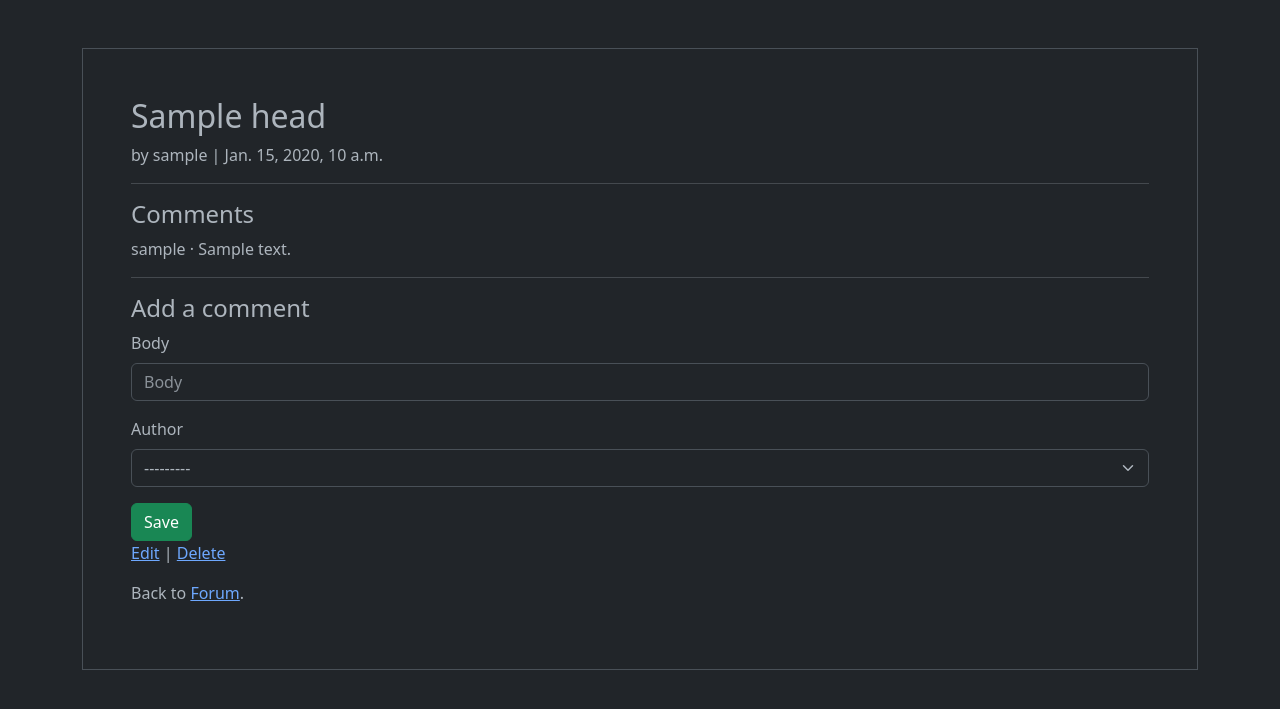
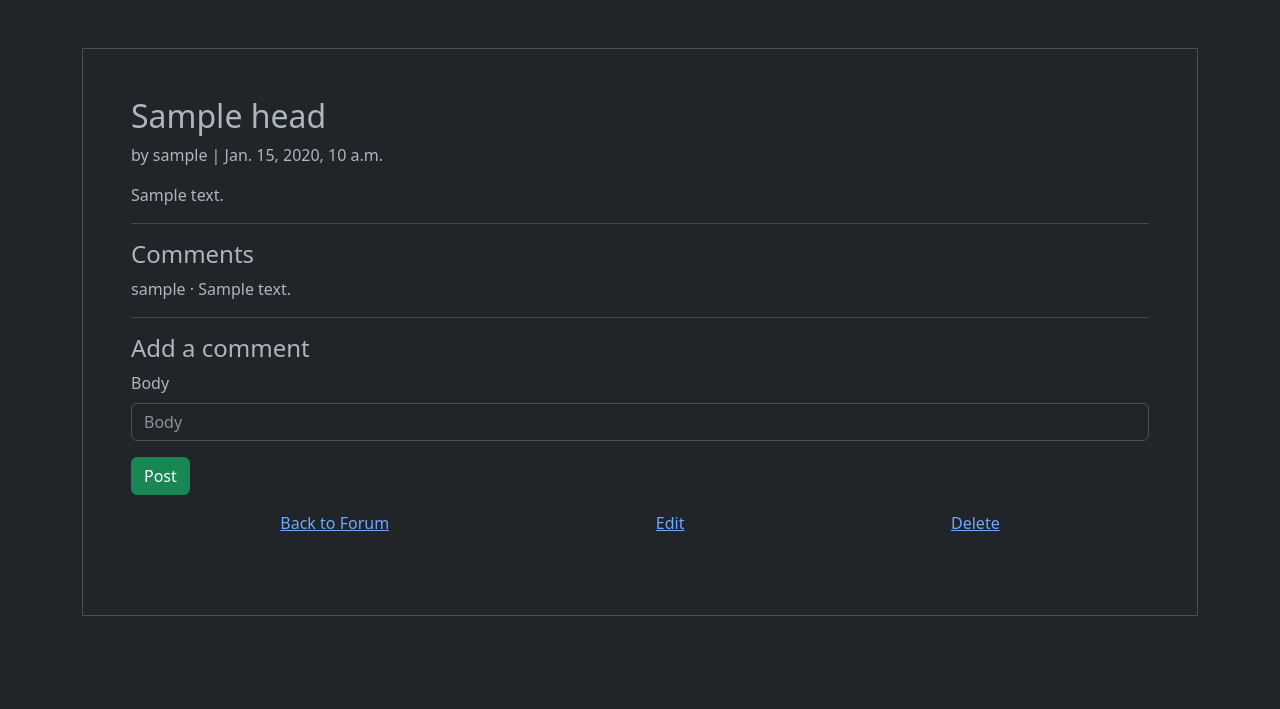
Before and after one commit to azamuddin30/MCJ-Project, a Django app: page /forums/1/ in a window 1280 px wide. Shown: the part 56-765 px from the top of the page. Run offline with Django 4.2, Linux system fonts and the light colour scheme; a user stored in the database is signed in; tables that the repository leaves empty hold one stand-in row (values such as "Sample post"); parts of the project's set-up code (start-up, migrations or seed data) failed here and were passed over; some libraries are stand-ins or nearby versions.

Commit message:
add forum,GUI, improve frontend esp navbar

```diff
--- a/forum/forms.py
+++ b/forum/forms.py
@@ -6,4 +6,4 @@ from .models import *
 class CommentForm(forms.ModelForm) :
     class Meta:
         model = Comment
-        fields = ("body", "author")
+        fields = ("body",)
--- a/forum/views.py
+++ b/forum/views.py
@@ -70,6 +70,7 @@ class CommentPost(SingleObjectMixin, FormView):
     def form_valid(self, form):
         comment = form.save(commit=False)
         comment.head = self.object
+        comment.author = self.request.user
         comment.save()
         return super().form_valid(form)
 
@@ -80,7 +81,7 @@ class CommentPost(SingleObjectMixin, FormView):
 class CommentDeleteView(LoginRequiredMixin, UserPassesTestMixin, DeleteView):
     model = Comment
     template_name = "forums/comment_delete.html"
-    success_url = reverse_lazy("forum_list")
+    success_url = reverse_lazy("head_list")
 
     def test_func(self):
         obj = self.get_object()
--- a/templates/forums/forum_detail.html
+++ b/templates/forums/forum_detail.html
@@ -6,7 +6,7 @@
 <div class="article-entry">
   <h2>{{ object.title }}</h2>
   <p>by {{ object.author }} | {{ object.date }}</p>
-  <p>{{ object.body }}</p>
+  <p>{{ object.description }}</p>
 </div>
 
 <hr>
@@ -16,14 +16,17 @@
 {% endfor %}
 <hr>
 
+<div class="">
 <h4>Add a comment</h4>
-  <form action="" method="post">{% csrf_token %}
-    {%bootstrap_form form%}
-    <button class="btn btn-success ml-2" type="submit">Save</button>
+  <form action="" method="post">
+    {% csrf_token %}
+    {%bootstrap_form form %}
+    <button class="btn btn-success ml-2" type="submit">Post</button>
   </form>
-
-<p><a href="{% url 'head_edit' head.pk %}">Edit</a> |
-  <a href="{% url 'head_delete' head.pk %}">Delete</a></p>
-<p>Back to <a href="{% url 'head_list' %}">Forum</a>.</p>
-
+</div>
+<div class="d-flex justify-content-around m-3">
+  <div><p><a href="{% url 'head_list' %}">Back to Forum</a></p></div>
+  <div><p><a href="{% url 'head_edit' head.pk %}">Edit</a></div>
+  <div><a href="{% url 'head_delete' head.pk %}">Delete</a></p></div>
+</div>
 {% endblock content %}
--- a/templates/forums/forum_new.html
+++ b/templates/forums/forum_new.html
@@ -4,7 +4,7 @@
 
 {% block content %}
 
-<h2>Edit Forum Head</h2>
+<h2>Create New Question</h2>
 <form method="post" class="container">
   {%csrf_token %}
   {%bootstrap_form form%}
--- a/templates/registration/signup.html
+++ b/templates/registration/signup.html
@@ -3,13 +3,14 @@
 
 
 {% block content %}
-<h2>Sign Up</h2>
+<h2 class="container">Sign Up</h2>
 <form method="post" class="container">
   {%csrf_token %}
   {%bootstrap_form form%}
 
   {%bootstrap_button button_type="reset" content="Reset"%}
   {%bootstrap_button button_type="submit" content="OK"%}
+
 </form>
 <hr>
 <div class="container"><a href="{% url 'home' %}" class="btn btn-primary">Back to Home</a></div>
--- a/templates/registration/signup_team.html
+++ b/templates/registration/signup_team.html
@@ -1,9 +1,10 @@
 {% extends "registration/base.html" %}
 {% load django_bootstrap5 %}
 
+{%block title %}Sign Up{% endblock title%}
 
 {% block content %}
-<h2>Sign Up Team</h2>
+<h2 class="container">Sign Up Team</h2>
 <form method="post" class="container">
   {%csrf_token %}
   {%bootstrap_form form%}
```
Also changed, not shown: MCJCTF/settings.py (+1 -8 lines), templates/forums/forum_list.html (+13 -10 lines).
